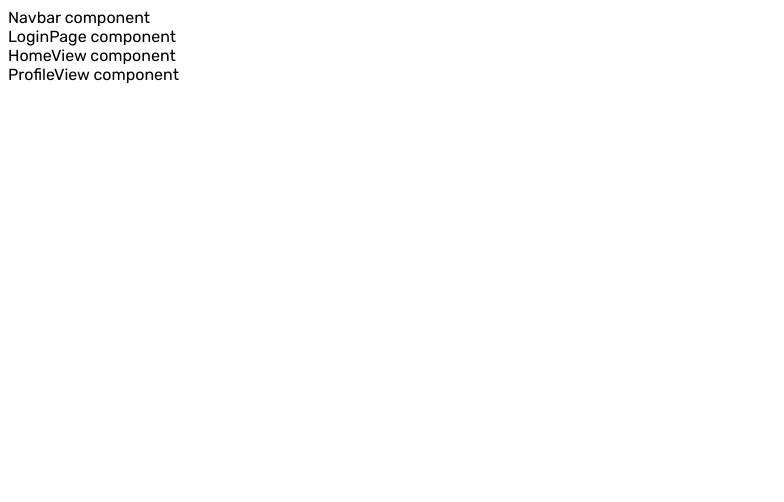
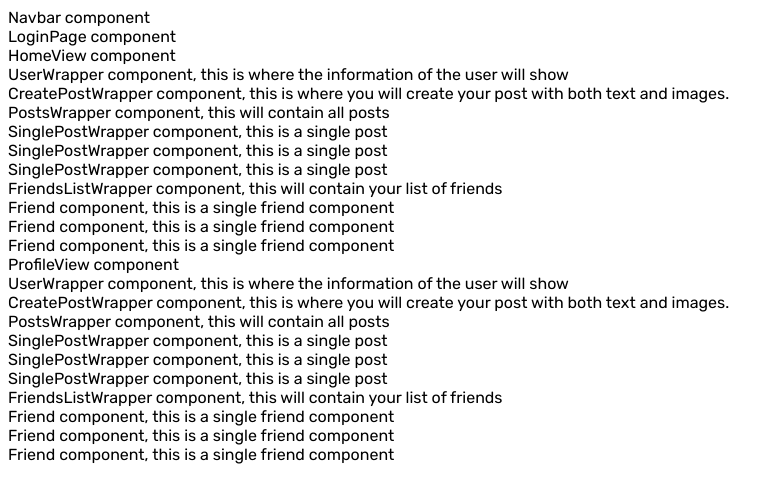
Before and after one commit to davidstalgren/exjobb_fed22d, a React (Create React App) app in the folder client/: page / in a window 1280 px wide. Shown: the top 502 px of the page, without its empty margins (0-784 px from the left). Built offline with nearby package versions, Linux system fonts and the light colour scheme.

Commit message:
Add more "empty" components

```diff
--- /dev/null
+++ b/client/src/components/CreatePostWrapper.jsx
@@ -0,0 +1,7 @@
+export function CreatePostWrapper() {
+  return (
+    <>
+      <div>CreatePostWrapper component, this is where you will create your post with both text and images.</div>
+    </>
+  )
+}
--- /dev/null
+++ b/client/src/components/Friend.jsx
@@ -0,0 +1,7 @@
+export function Friend() {
+  return (
+    <>
+      <div>Friend component, this is a single friend component</div>
+    </>
+  )
+}
--- /dev/null
+++ b/client/src/components/FriendsListWrapper.jsx
@@ -0,0 +1,12 @@
+import { Friend } from "./Friend";
+
+export function FriendsListWrapper() {
+  return (
+    <>
+      <div>FriendsListWrapper component, this will contain your list of friends</div>
+      <Friend></Friend>
+      <Friend></Friend>
+      <Friend></Friend>
+    </>
+  )
+}
--- a/client/src/components/HomeView.jsx
+++ b/client/src/components/HomeView.jsx
@@ -1,7 +1,16 @@
+import { CreatePostWrapper } from "./CreatePostWrapper";
+import { FriendsListWrapper } from "./FriendsListWrapper";
+import { PostsWrapper } from "./PostsWrapper";
+import { UserWrapper } from "./UserWrapper";
+
 export function HomeView() {
   return (
     <>
       <div>HomeView component</div>
+      <UserWrapper></UserWrapper>
+      <CreatePostWrapper></CreatePostWrapper>
+      <PostsWrapper></PostsWrapper>
+      <FriendsListWrapper></FriendsListWrapper>
     </>
   )
 }
--- /dev/null
+++ b/client/src/components/PostsWrapper.jsx
@@ -0,0 +1,12 @@
+import { SinglePostWrapper } from "./SinglePostWrapper";
+
+export function PostsWrapper() {
+  return (
+    <>
+      <div>PostsWrapper component, this will contain all posts</div>
+      <SinglePostWrapper></SinglePostWrapper>
+      <SinglePostWrapper></SinglePostWrapper>
+      <SinglePostWrapper></SinglePostWrapper>
+    </>
+  )
+}
--- a/client/src/components/ProfileView.jsx
+++ b/client/src/components/ProfileView.jsx
@@ -1,7 +1,16 @@
+import { CreatePostWrapper } from "./CreatePostWrapper";
+import { FriendsListWrapper } from "./FriendsListWrapper";
+import { PostsWrapper } from "./PostsWrapper";
+import { UserWrapper } from "./UserWrapper";
+
 export function ProfileView() {
   return (
     <>
       <div>ProfileView component</div>
+      <UserWrapper></UserWrapper>
+      <CreatePostWrapper></CreatePostWrapper>
+      <PostsWrapper></PostsWrapper>
+      <FriendsListWrapper></FriendsListWrapper>
     </>
   )
 }
--- /dev/null
+++ b/client/src/components/SinglePostWrapper.jsx
@@ -0,0 +1,7 @@
+export function SinglePostWrapper() {
+  return (
+    <>
+      <div>SinglePostWrapper component, this is a single post</div>
+    </>
+  )
+}
--- /dev/null
+++ b/client/src/components/UserWrapper.jsx
@@ -0,0 +1,7 @@
+export function UserWrapper() {
+  return (
+    <>
+      <div>UserWrapper component, this is where the information of the user will show</div>
+    </>
+  )
+}
```
